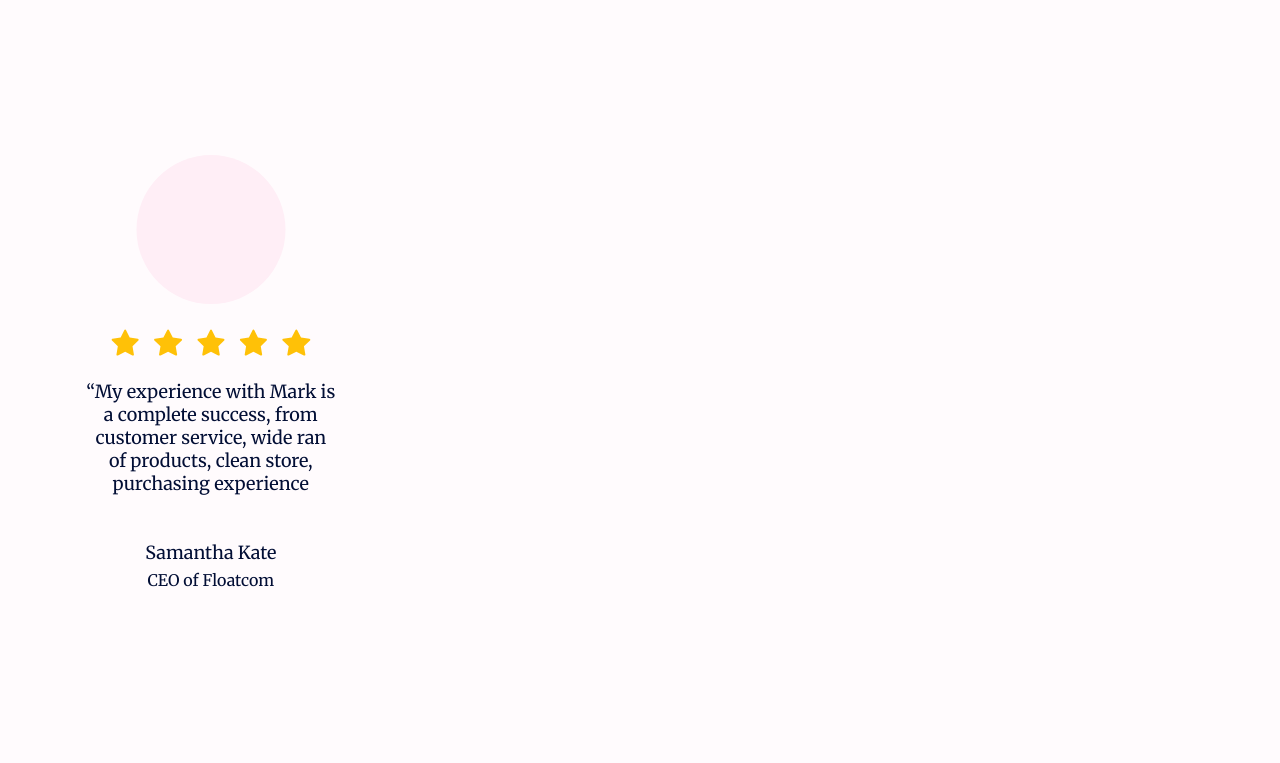
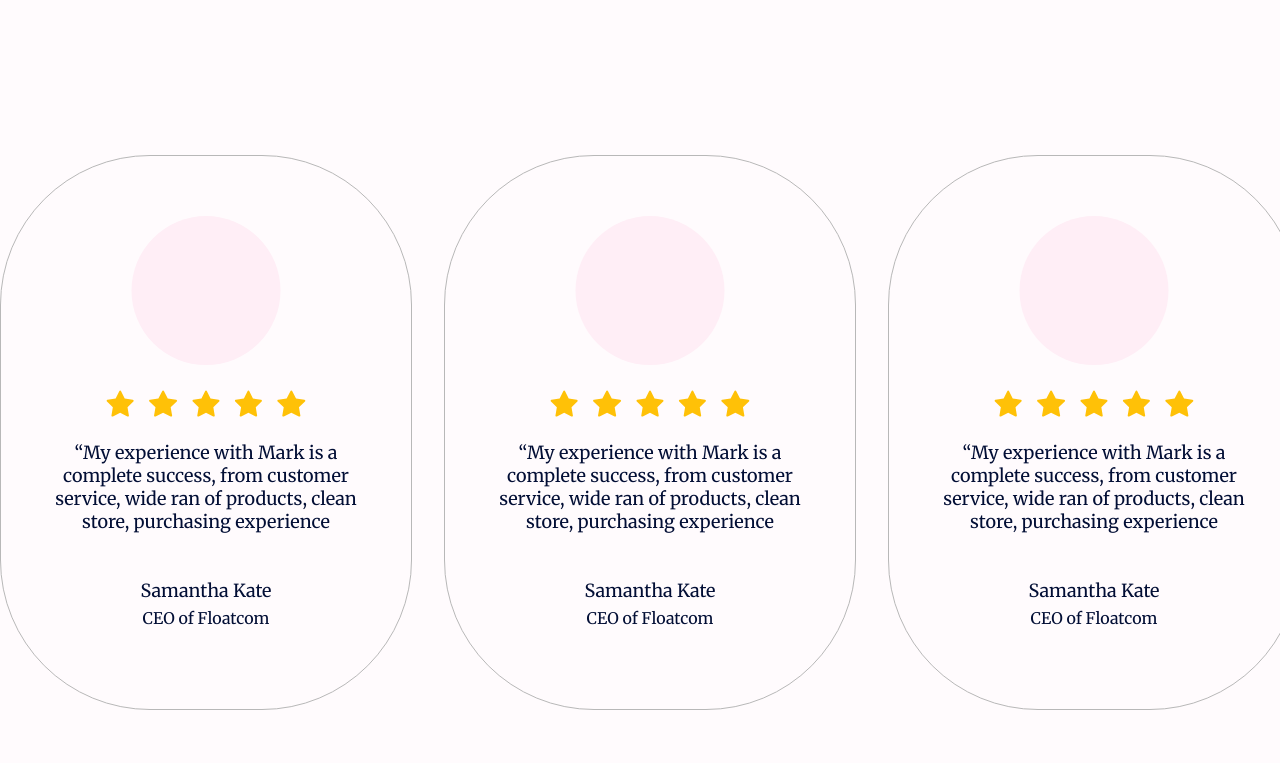
Before and after one commit to FrstF4ll/static-site-tiziano, a plain HTML site: page index.html in a window 1280 px wide. Shown: the part 7117-7880 px from the top of the page. Drawn offline with Linux system fonts and the light colour scheme.

Commit message:
chore: Adjusted commentary box position, size and space.

```diff
--- a/index.html
+++ b/index.html
@@ -220,39 +220,95 @@
     <section class="testimonial">
         <!-- Title-->
         <div class="ttl" style="grid-column: 5; grid-row: 2;">
-
             <h1>Testimonial</h1>
             <h2>Over 18,000 happy clients.</h2>
         </div>
 
+        <!-- reviews -->
         <section class="review" style="grid-row: 4;">
+
             <!--Left-->
-            <div class="commentary" style="grid-row: 2; grid-column: 1;">
+            <div class="comm_box" style="grid-row: 2; grid-column: 1;">
+                <div class="commentary">
                     <img src=" website-pic/circle.svg" width="150px" height="150px">
                     <img src="website-pic/Star.svg" width="206px" height="27px">
                     <p>“My experience with Mark is a complete success, from customer service, wide
                         ran of products, clean store, purchasing experience
                     </p>
                 </div>
-
                 <div class="userinfo" style="grid-row: 4;">
                     <p> Samantha Kate</p>
                     <p style="font-size: 16px; line-height: 20px;">CEO of Floatcom</p>
+                </div>
 
             </div>
 
 
 
+
             <!-- Middle left -->
+            <div class="comm_box" style="grid-column: 2;">
+                <div class="commentary">
+                    <img src=" website-pic/circle.svg" width="150px" height="150px">
+                    <img src="website-pic/Star.svg" width="206px" height="27px">
+                    <p>“My experience with Mark is a complete success, from customer service, wide
+                        ran of products, clean store, purchasing experience
+                    </p>
+                </div>
+                <div class="userinfo" style="grid-row: 4;">
+                    <p> Samantha Kate</p>
+                    <p style="font-size: 16px; line-height: 20px;">CEO of Floatcom</p>
+                </div>
 
+            </div>
 
             <!-- Middle  -->
+            <div class="comm_box" style="grid-column: 3;">
+                <div class="commentary">
+                    <img src=" website-pic/circle.svg" width="150px" height="150px">
+                    <img src="website-pic/Star.svg" width="206px" height="27px">
+                    <p>“My experience with Mark is a complete success, from customer service, wide
+                        ran of products, clean store, purchasing experience
+                    </p>
+                </div>
+                <div class="userinfo" style="grid-row: 4;">
+                    <p> Samantha Kate</p>
+                    <p style="font-size: 16px; line-height: 20px;">CEO of Floatcom</p>
+                </div>
 
+            </div>
+            <!-- Middle Right  -->
+            <div class="comm_box" style="grid-column: 4;">
+                <div class="commentary">
+                    <img src=" website-pic/circle.svg" width="150px" height="150px">
+                    <img src="website-pic/Star.svg" width="206px" height="27px">
+                    <p>“My experience with Mark is a complete success, from customer service, wide
+                        ran of products, clean store, purchasing experience
+                    </p>
+                </div>
+                <div class="userinfo" style="grid-row: 4;">
+                    <p> Samantha Kate</p>
+                    <p style="font-size: 16px; line-height: 20px;">CEO of Floatcom</p>
+                </div>
 
-            <!-- Middle Right  -->
+            </div>
 
 
             <!-- Right -->
+            <div class="comm_box" style="grid-column: 5;">
+                <div class="commentary">
+                    <img src=" website-pic/circle.svg" width="150px" height="150px">
+                    <img src="website-pic/Star.svg" width="206px" height="27px">
+                    <p>“My experience with Mark is a complete success, from customer service, wide
+                        ran of products, clean store, purchasing experience
+                    </p>
+                </div>
+                <div class="userinfo" style="grid-row: 4;">
+                    <p> Samantha Kate</p>
+                    <p style="font-size: 16px; line-height: 20px;">CEO of Floatcom</p>
+                </div>
+
+            </div>
 
         </section>
         <img src="website-pic/Right.jpg" style="grid-column: 7;">
--- a/style.css
+++ b/style.css
@@ -333,14 +333,12 @@ h1 {
 
 .review {
     display: grid;
-    justify-content: space-around;
-    align-items: center;
     text-align: center;
     column-gap: 32px;
     height: 672px;
     width: 2236px;
     grid-template-columns: repeat(5, 412px);
-    grid-template-rows: 60px 340px 46px 49px 60px;
+    grid-template-rows: 60px 555px 60px;
 }
 
 .commentary {
@@ -349,7 +347,6 @@ h1 {
     justify-content: space-between;
     align-items: center;
     gap: 24px;
-    padding: 0 80px
 }
 
 .ttl {
@@ -368,7 +365,23 @@ h1 {
     gap: 6px;
 }
 
-.testimonial .white_box {}
+.comm_box {
+    display: flex;
+    flex-direction: column;
+    gap: 24px;
+    border: 1px solid #B8B8B8;
+    border-radius: 100px;
+    padding-top: 60px;
+    padding-right: 40px;
+    padding-bottom: 60px;
+    padding-left: 40px;
+    gap: 46px;
+    border-radius: 150px;
+    border-width: 1px;
+    grid-row: 2;
+
+
+}
 
 
 
```
Lines whose indentation alone changed are shown as unchanged.
